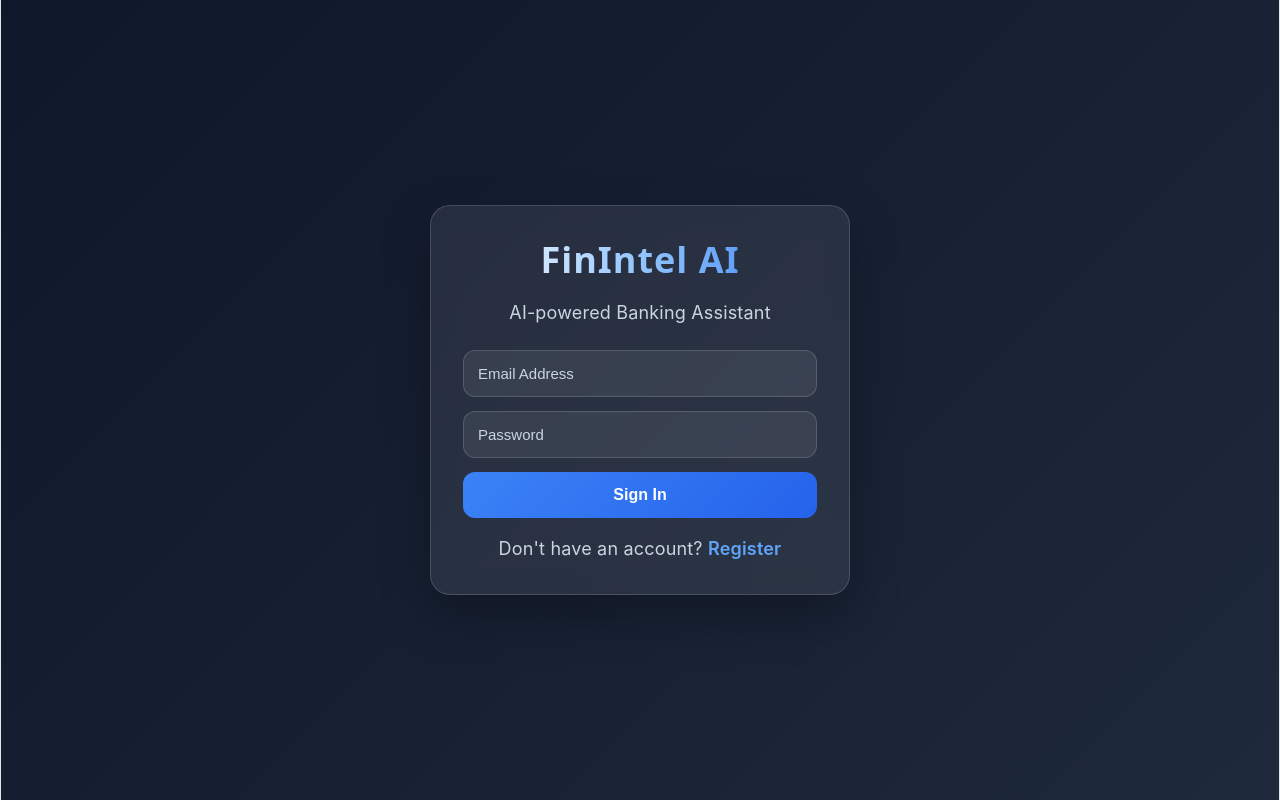
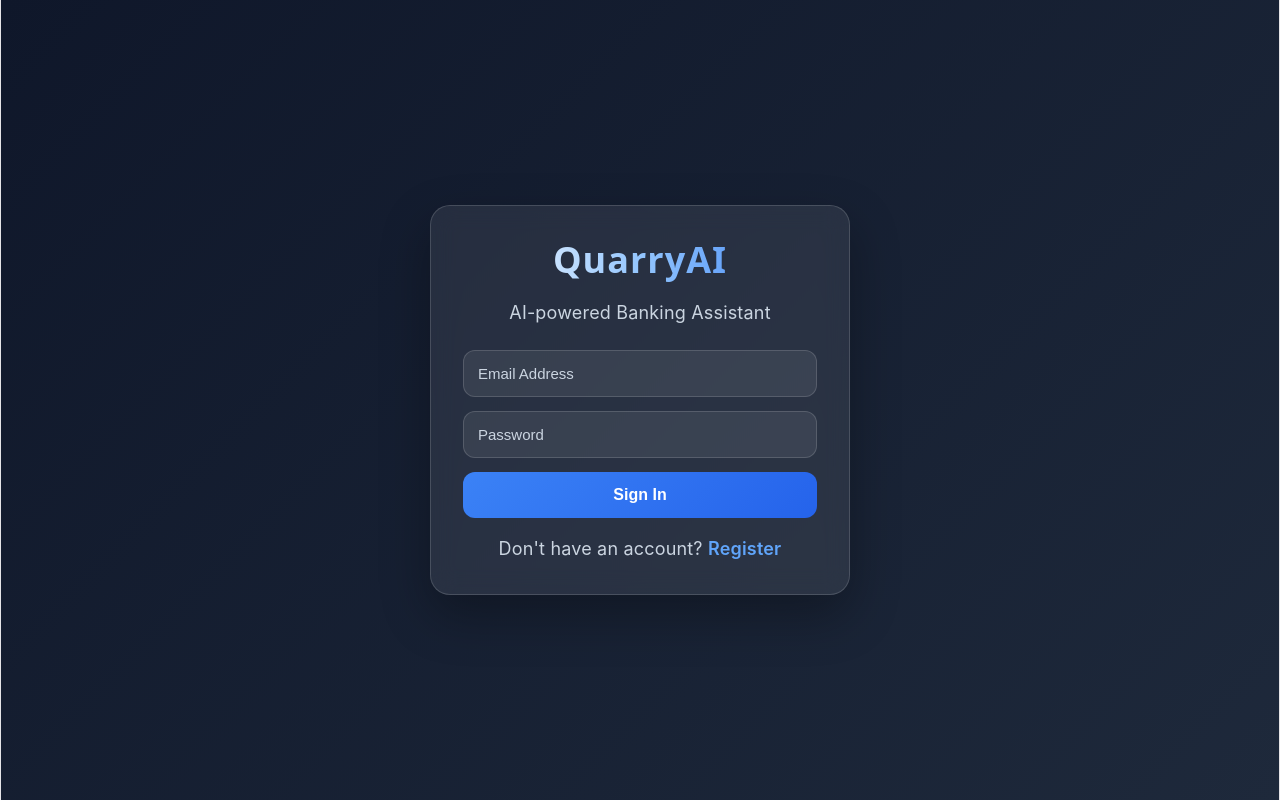
Before and after one commit to Asutosh123W/genai-banking-chatbot, a React (Vite) app in the folder frontend/frontend-app/: page /login in a window 1280 px wide. Built offline with nearby package versions, Linux system fonts and the light colour scheme.

Commit message:
Add new name

```diff
--- a/frontend/frontend-app/index.html
+++ b/frontend/frontend-app/index.html
@@ -12,7 +12,7 @@
   />
 
   <title>
-    FinIntel AI | Enterprise Knowledge Intelligence Platform
+    QuarryAI | Enterprise Knowledge Intelligence Platform
   </title>
 
   <meta
@@ -34,7 +34,7 @@
 
   <meta
     property="og:title"
-    content="FinIntel AI"
+    content="QuarryAI"
   />
 
   <meta
--- a/frontend/frontend-app/src/pages/Dashboard.jsx
+++ b/frontend/frontend-app/src/pages/Dashboard.jsx
@@ -1036,7 +1036,7 @@ fetchSessions();
     </div>
 
     <h1>
-      FinIntel AI
+      QuarryAI
     </h1>
 
     <p className="subtitle">
@@ -1376,7 +1376,7 @@ fetchSessions();
       </div>
 
       <h2>
-        Welcome to FinIntel AI
+        Welcome to QuarryAI
       </h2>
 
       <p>
--- a/frontend/frontend-app/src/pages/Login.jsx
+++ b/frontend/frontend-app/src/pages/Login.jsx
@@ -103,7 +103,7 @@ function Login() {
     <div className="auth-card">
 
       <h1 className="auth-title">
-        FinIntel AI
+        QuarryAI
       </h1>
 
       <p className="auth-subtitle">
```
Also changed, not shown: 1 other file (tests, documents, lock files or other folders).
